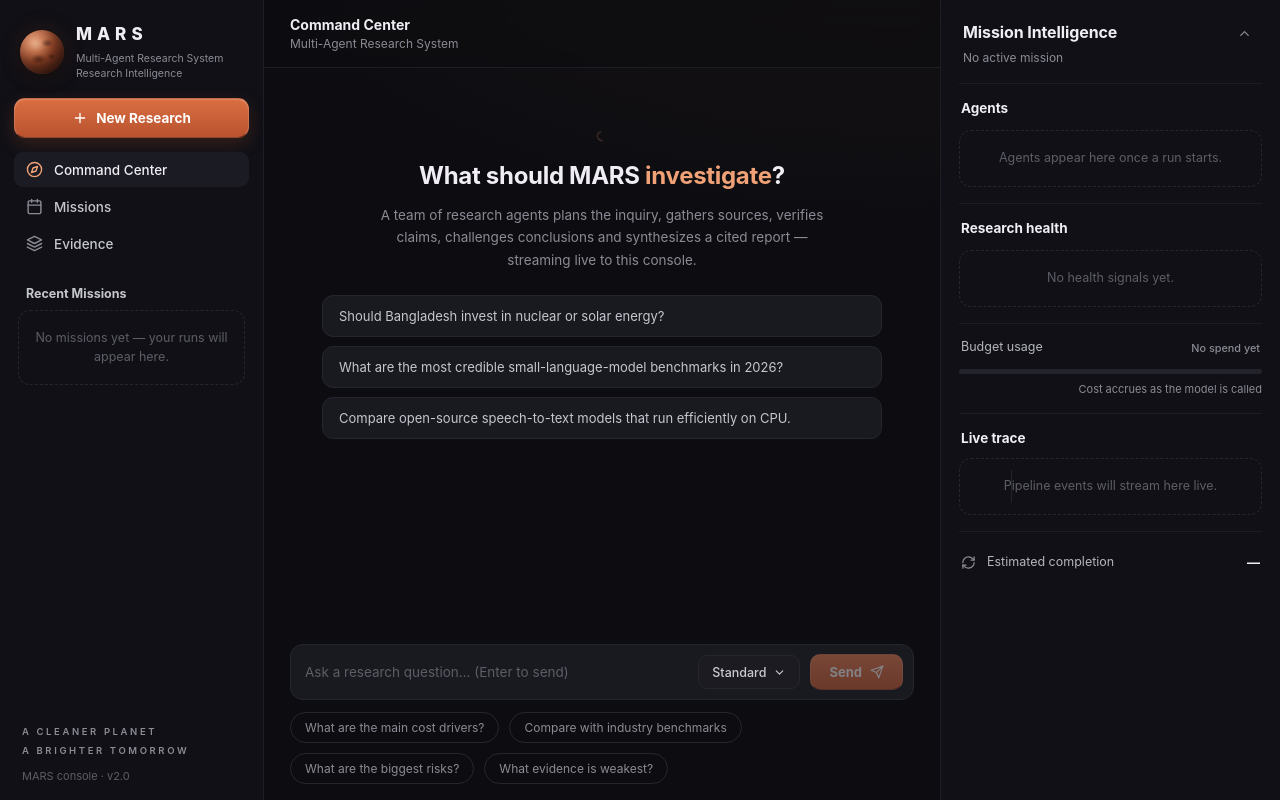
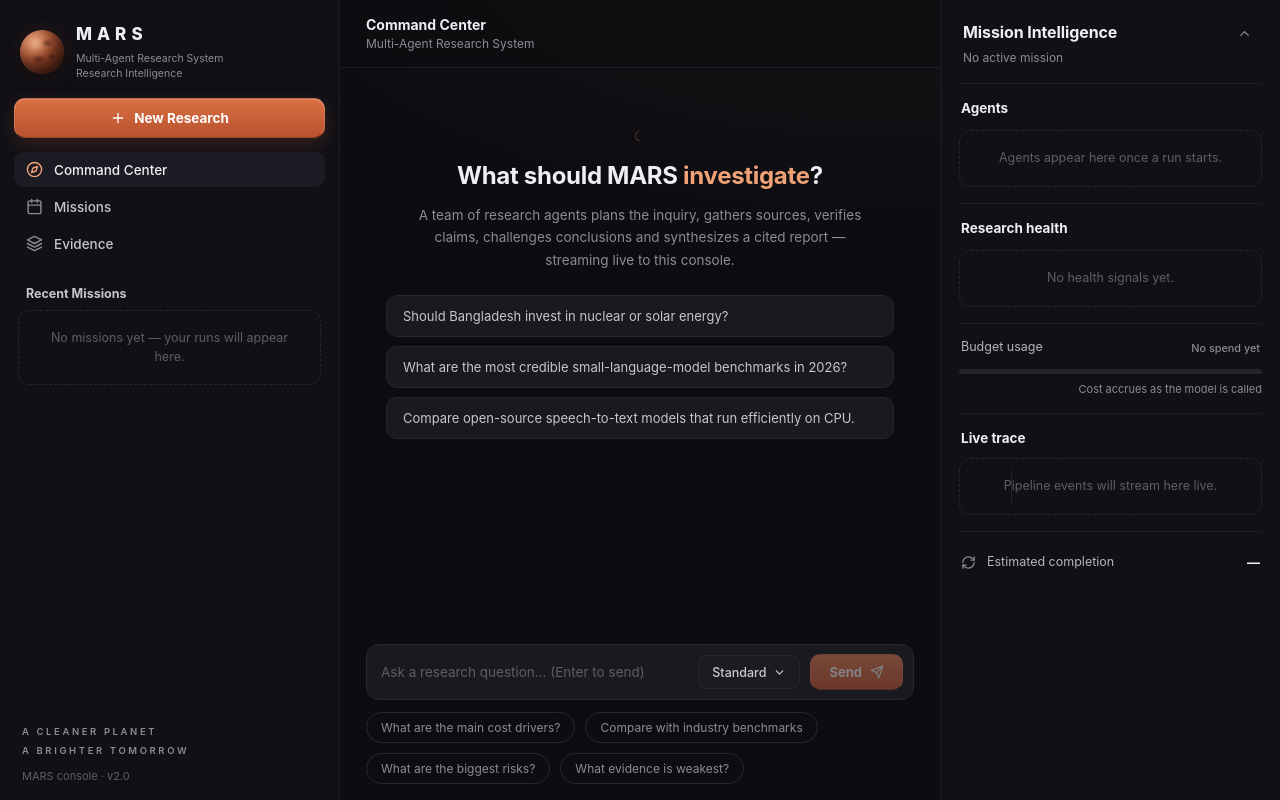
Before and after one commit to AdnanZamanNiloy/mars-ai, a React (Vite) app in the folder ui/: page / in a window 1280 px wide. Built offline with nearby package versions, Linux system fonts and the light colour scheme.

Commit message:
Widen left sidebar to 340px to match intelligence panel

```diff
--- a/ui/src/layout.css
+++ b/ui/src/layout.css
@@ -13,7 +13,7 @@
 /* ---------- sidebar ---------- */
 
 .sidebar {
-  width: 264px;
+  width: 340px;
   flex: none;
   display: flex;
   flex-direction: column;
@@ -213,7 +213,7 @@
 
 @media (max-width: 1180px) {
   .intel { width: 300px; }
-  .sidebar { width: 224px; }
+  .sidebar { width: 300px; }
 }
 
 @media (max-width: 980px) {
```
